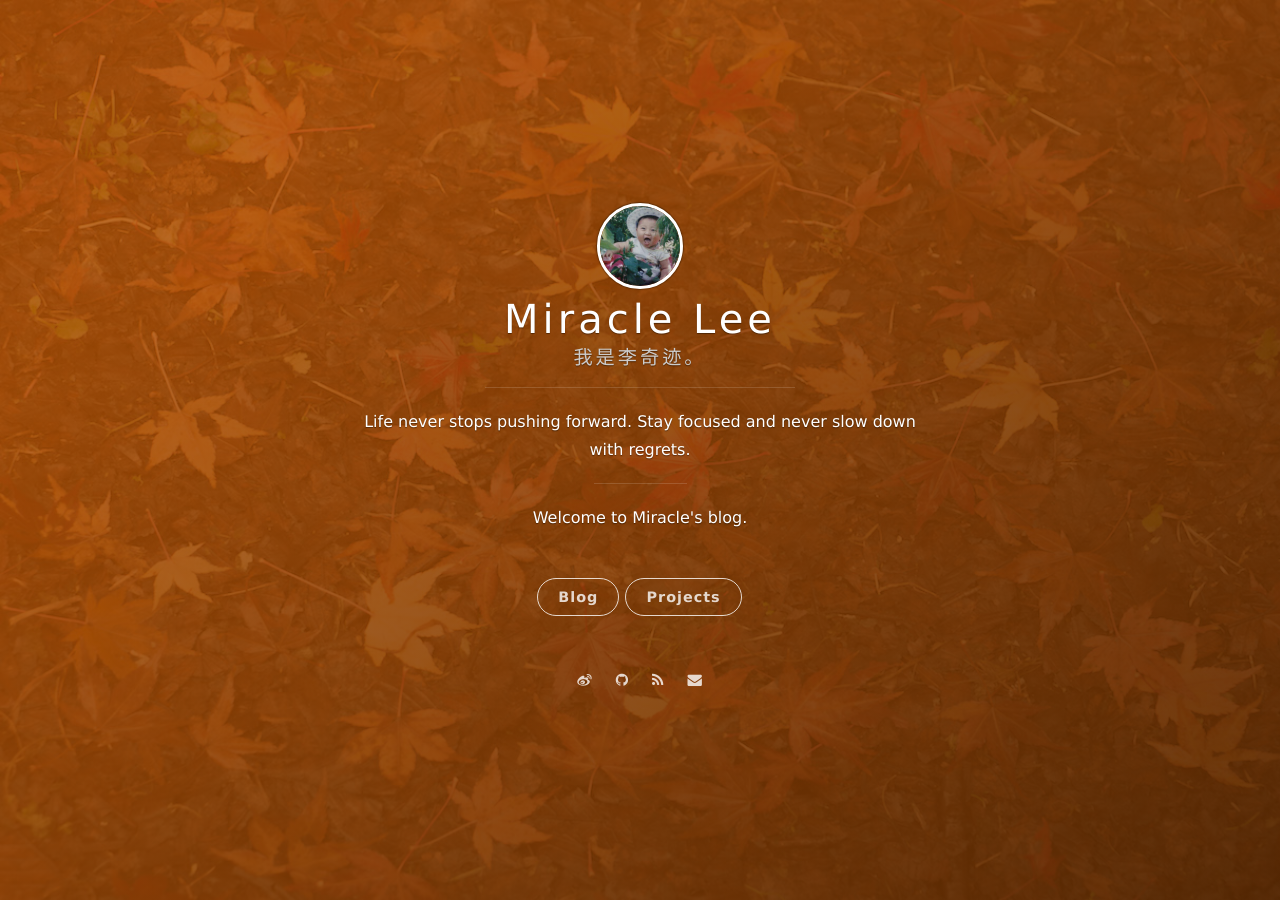
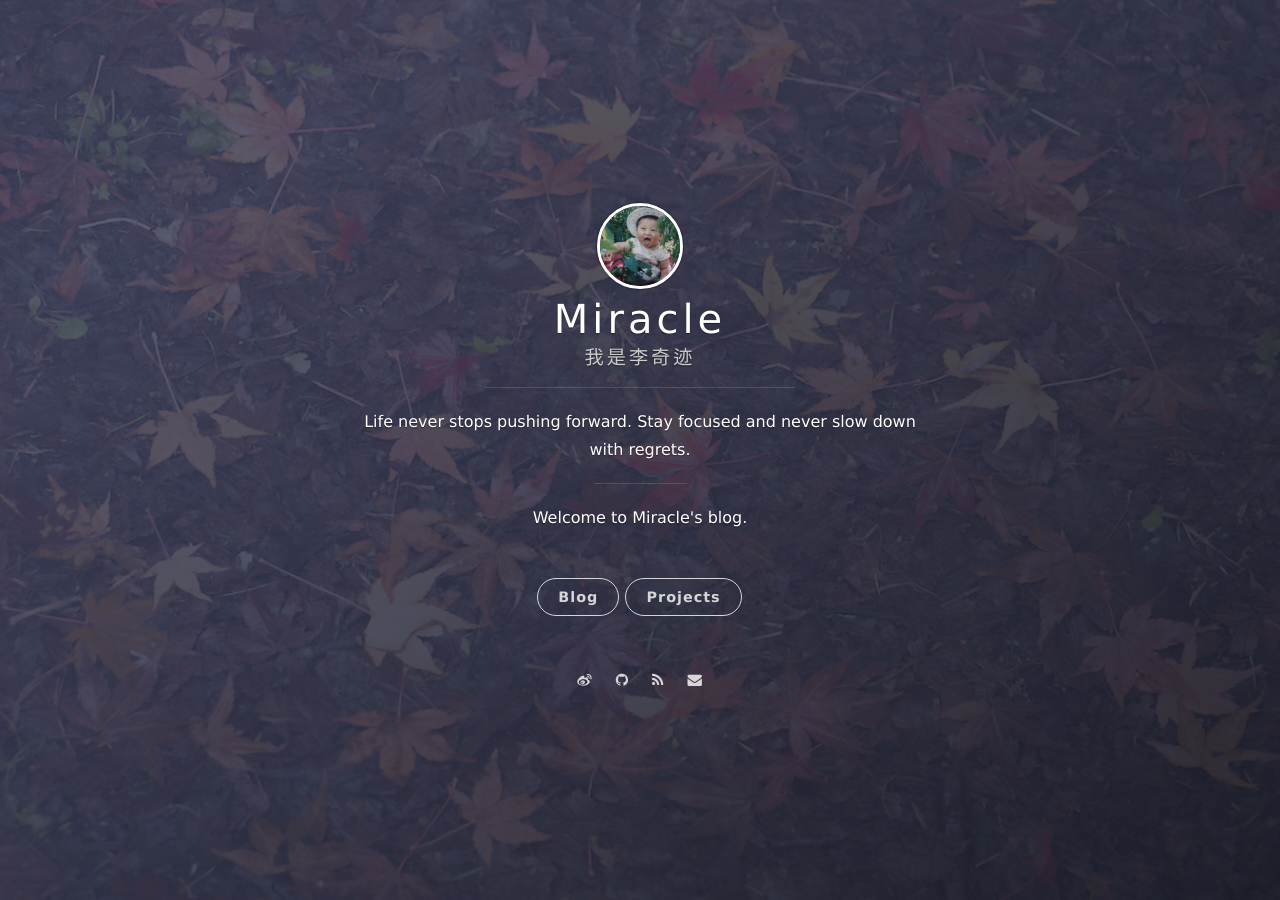
Before and after one commit to onevcat/vno-jekyll, a Jekyll site: the page built from index.html, in a window 1280 px wide. Built offline with Jekyll 4.4.1, drawn with Linux system fonts in a browser that asks for light colours; nearby versions of some CDN libraries; the list of posts is cut into pages by our own code.

Commit message:
update0818-2

```diff
--- a/_config.yml
+++ b/_config.yml
@@ -1,6 +1,6 @@
 # Basic
-title: Miracle Lee
-subtitle: 我是李奇迹。
+title: Miracle
+subtitle: 我是李奇迹
 welcome_message: Welcome to Miracle's blog.
 description: Life never stops pushing forward. Stay focused and never slow down with regrets.
 creator: <a href="http://lixiangyu.cc">@Miracle</a>
@@ -13,7 +13,7 @@ permalink: /:year/:month/:title/
 highlighter: rouge
 
 # supported colors: blue, green, purple, red, orange or slate. If you need clear, leave it empty.
-cover_color: orange
+cover_color: slate
 
 # The blog button should not be removed.
 blog_button:
```
